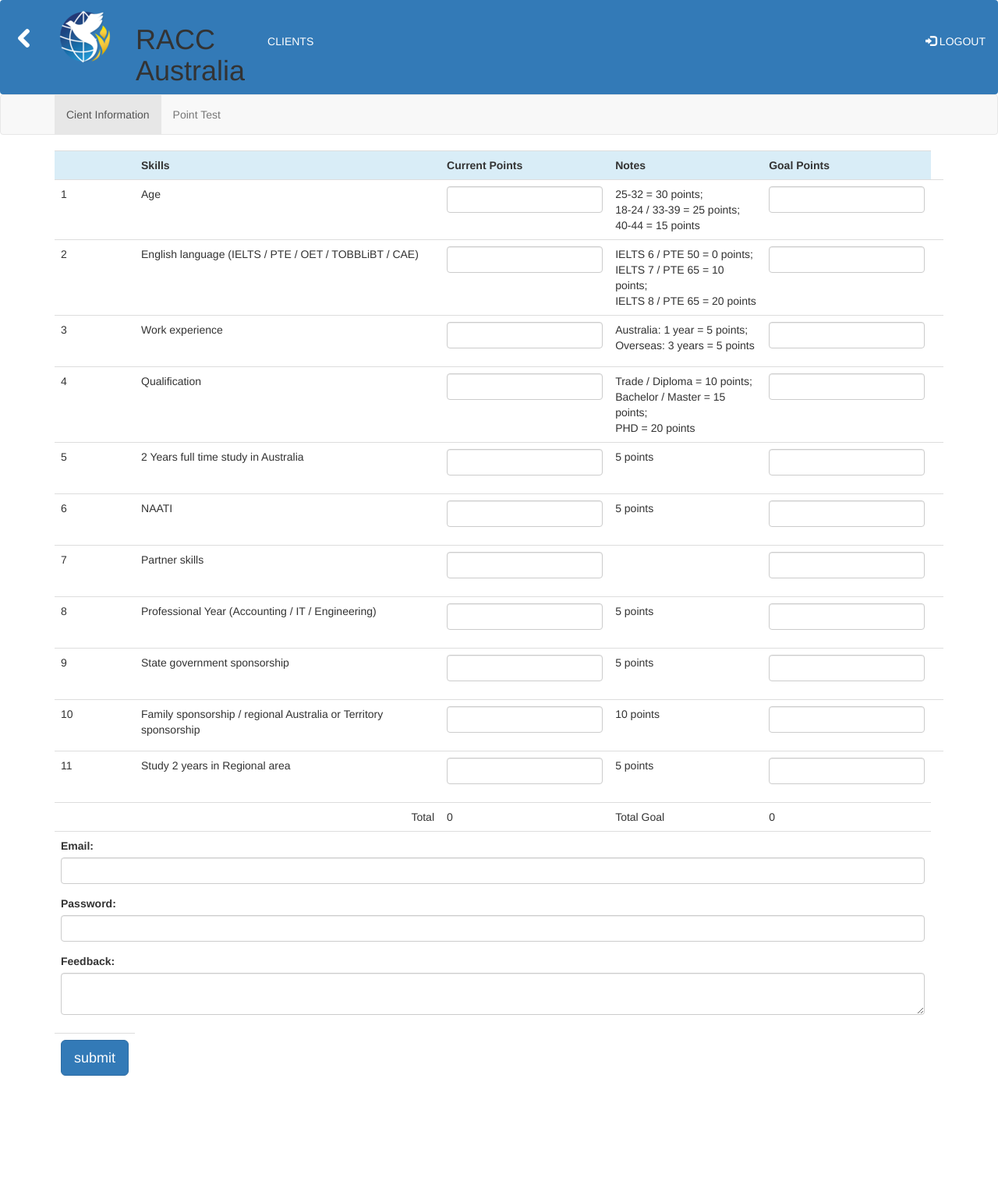
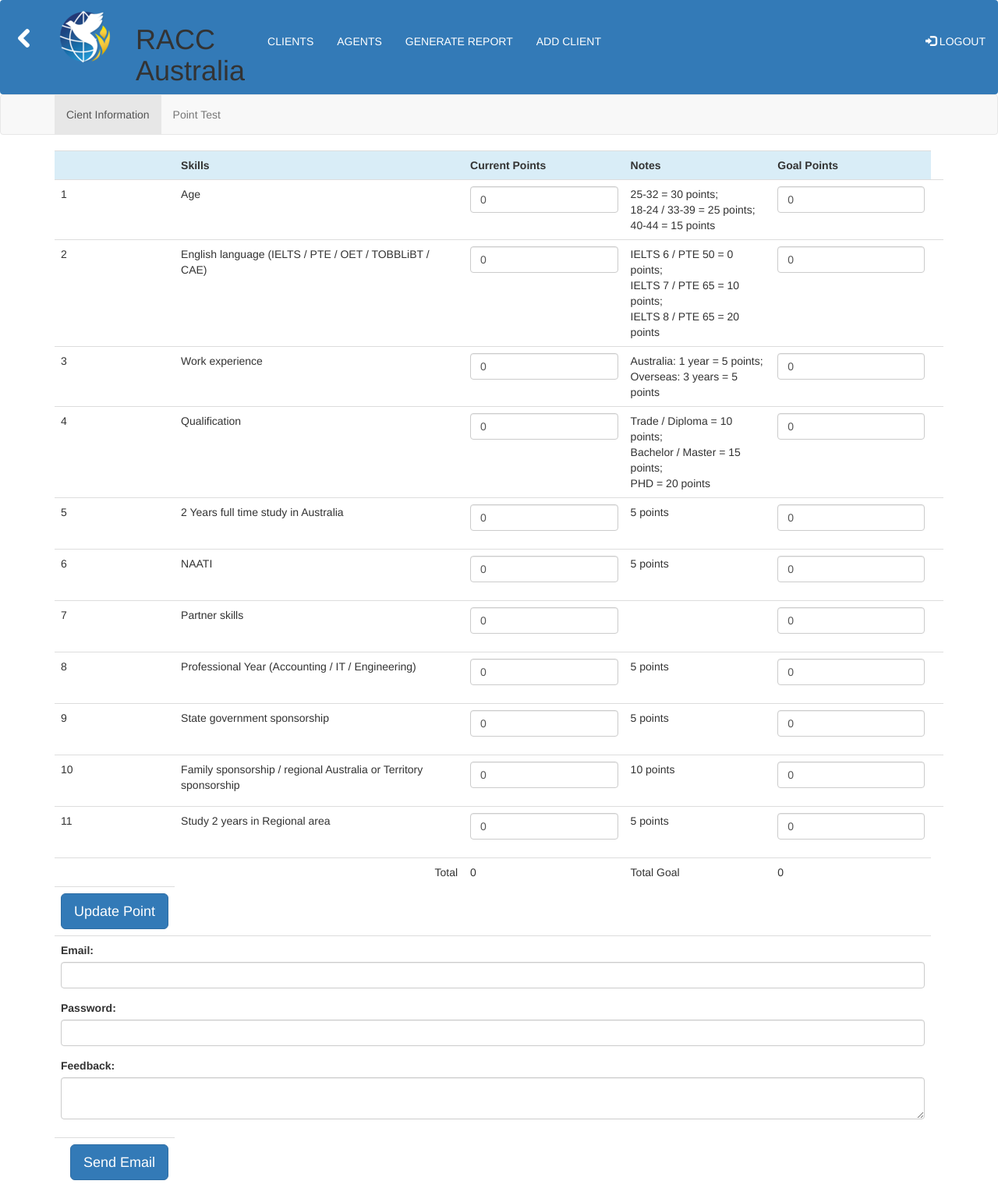
Before and after one commit to StefanDerian/RACC, a PHP site: page /PointTest.php in a window 1280 px wide. Shown: the whole page at 78% size. Before the commit the page ends 1380 px from the top, so only its background shows below. Run offline with PHP 8.4, Linux system fonts and the light colour scheme; the visitor is signed in with stand-in values (Sample User, id 1); data comes from the database, SQL or seed files in the repository; data that the repository does not hold is empty; some libraries are stand-ins or nearby versions.

Commit message:
fixing point test bug

```diff
--- a/PointTest-backend.php
+++ b/PointTest-backend.php
@@ -169,7 +169,7 @@ if($number > 0){
 
 
 if($_SERVER["REQUEST_METHOD"] == "POST") {
-
+	if($_POST['submitBtn'] != "Cancel"){
 
 	// $Cage = $_POST["Cage"];
 	// $Gage = $_POST["Gage"];
@@ -232,7 +232,7 @@ if($_SERVER["REQUEST_METHOD"] == "POST") {
 
 
 //only the advisor can send the email
-		if ($_SESSION['userType'] != "AGENT") {
+			if ($_SESSION['userType'] != "AGENT" && $_POST['submitBtn'] == "Send Email") {
 				$mail = new PHPMailer(true);
 			// Passing `true` enables exceptions
 				try {
@@ -384,7 +384,9 @@ if($_SERVER["REQUEST_METHOD"] == "POST") {
 		}
 
 
-
+	}else{
+		header('Location:list.php');
+	}
 
 
 
--- a/PointTest.php
+++ b/PointTest.php
@@ -2,7 +2,7 @@
 include('session.php');
 include ('PointTest-backend.php');
 
-include ('header.php');
+include ('header2.php');
 ?>
 
 <?php include('secondary.php'); ?>
@@ -19,11 +19,56 @@ include ('header.php');
 </div>
 <?php } ?>
 
+<script type="text/javascript">
+    $(document).ready(function(){
+     function calculateTotal() {
+        var currents = $('.current').val();
+        var goals = $('.goal').val();
 
+
+        for(var i = 0 ; i < currents.length;i++){
+            console.log(currents[i]);
+        }
+        for(var i = 0 ; i < goals.length;i++){
+            console.log(goals[i]);
+        }
+
+    }
+
+    $('.current').on('input',function(){
+        var currents = $('.current');
+        var currentSum = 0;
+
+        for(var i = 0 ; i < currents.length;i++){
+            //console.log( parseInt($(currents[i]).val()));
+            if(!isNaN(parseInt($(currents[i]).val())))
+                currentSum += parseInt($(currents[i]).val());
+        }
+        $('#current').text(currentSum);
+
+    });
+
+    $('.goal').on('input',function(){
+
+        var goals = $('.goal');
+        var goalSum = 0;
+
+        for(var i = 0 ; i < goals.length;i++){
+            //console.log($(goals[i]).val());
+            if(!isNaN(parseInt($(goals[i]).val())))
+                goalSum += parseInt($(goals[i]).val());
+        }
+        $('#goal').text(goalSum);
+
+    });
+});
+
+
+</script>
 
 <div class = "container">
     <table class ="table" width="100%" style="border-collapse:collapse" cellpadding="13">
-        <form method="post" onsubmit="return confirm('Do you really want to submit the form?');">
+        <form method="post" >
             <tr class = "info">
                 <th></th>
                 <th>Skills</th>
@@ -39,13 +84,13 @@ include ('header.php');
                 <td><?php echo $value['name']; ?></td>
                 <td>
                     <div class ="form-group">
-                        <input class="form-control" id="Cage" name="<?php echo $key.'[current]';?>" type="number" value="<?php echo $formValue[$key]['current'];?>"/>
+                        <input class="form-control current"  name="<?php echo $key.'[current]';?>" type="number" value="<?php echo isset($formValue[$key]['current'])?$formValue[$key]['current']:0;?>" />
                     </div>
                 </td>
                 <td><?php echo $value['note']; ?></td>
                 <td>
                     <div class ="form-group">
-                        <input class ="form-control" name="<?php echo $key.'[goal]'; ?>" type="number" value="<?php echo $formValue[$key]['goal'];?>" />
+                        <input class ="form-control goal" name="<?php echo $key.'[goal]'; ?>" type="number" value="<?php echo isset($formValue[$key]['goal'])?$formValue[$key]['goal']:0;?>" />
                     </div>
                 </td>
                 <td><input name="<?php echo $key.'[id]'; ?>" type="hidden" value=<?php echo $value['id']; ?> /></td>
@@ -146,15 +191,25 @@ include ('header.php');
             <tr>
                 <td></td>
                 <td style="text-align:right">Total</td>
-                <td>
+                <td id ="current">
                     <?php echo isset($totals['current'])?$totals['current']:"0";?>
                 </td>
                 <td>
                     Total Goal
                 </td>
-                <td>
+                <td id ="goal">
                     <?php echo isset($totals['goal'])?$totals['goal']:"0";?>
                 </td>
+            </tr>
+            <tr>
+                <td>
+                    <input type = "submit" name = "submitBtn" value = "Update Point" class = "btn btn-lg btn-primary pull-right">
+                </td>
+                <?php if($number > 0 ){?>
+                <td>
+                    <input type = "submit" name = "submitBtn" value = "Cancel" class = "btn btn-lg btn-danger pull-right">
+                </td>
+                <?php } ?>
             </tr>
             <?php if($_SESSION['userType'] != "AGENT"){ ?>
             <tr>
@@ -173,26 +228,15 @@ include ('header.php');
                     </div>
                 </td>
             </tr>
-            <?php } ?>
             <tr>
                 <td>
-                    <input type = "submit" value = "submit" class = "btn btn-lg btn-primary pull-right">
+                    <input type = "submit" name = "submitBtn" value = "Send Email" class = "btn btn-lg btn-primary pull-right">
                 </td>
             </tr>
+            <?php } ?>
+
         </form>
     </table>
 </div>
-    <!-- <script type="text/javascript">
 
-        function calculateTotal() {
-            age = parseInt(document.getElementById("Cage").value);
-            english = parseInt(document.getElementById("Cenglish").value);
-
-            total = document.getElementById("Csum");
-
-            calculatedValue = (age + english);
-            total.value = calculatedValue;
-
-        }
-    </script> -->
 </body>
```
Lines whose indentation alone changed are shown as unchanged.
